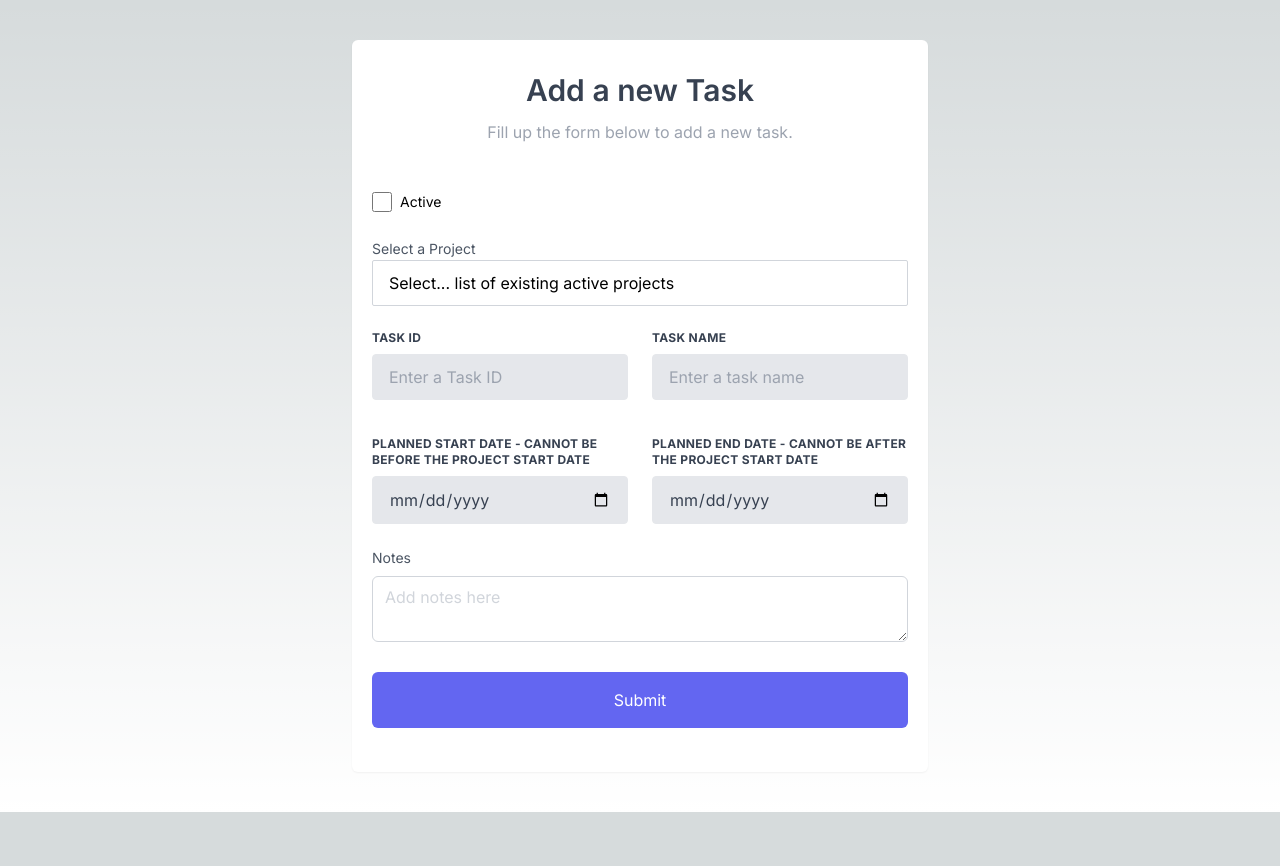
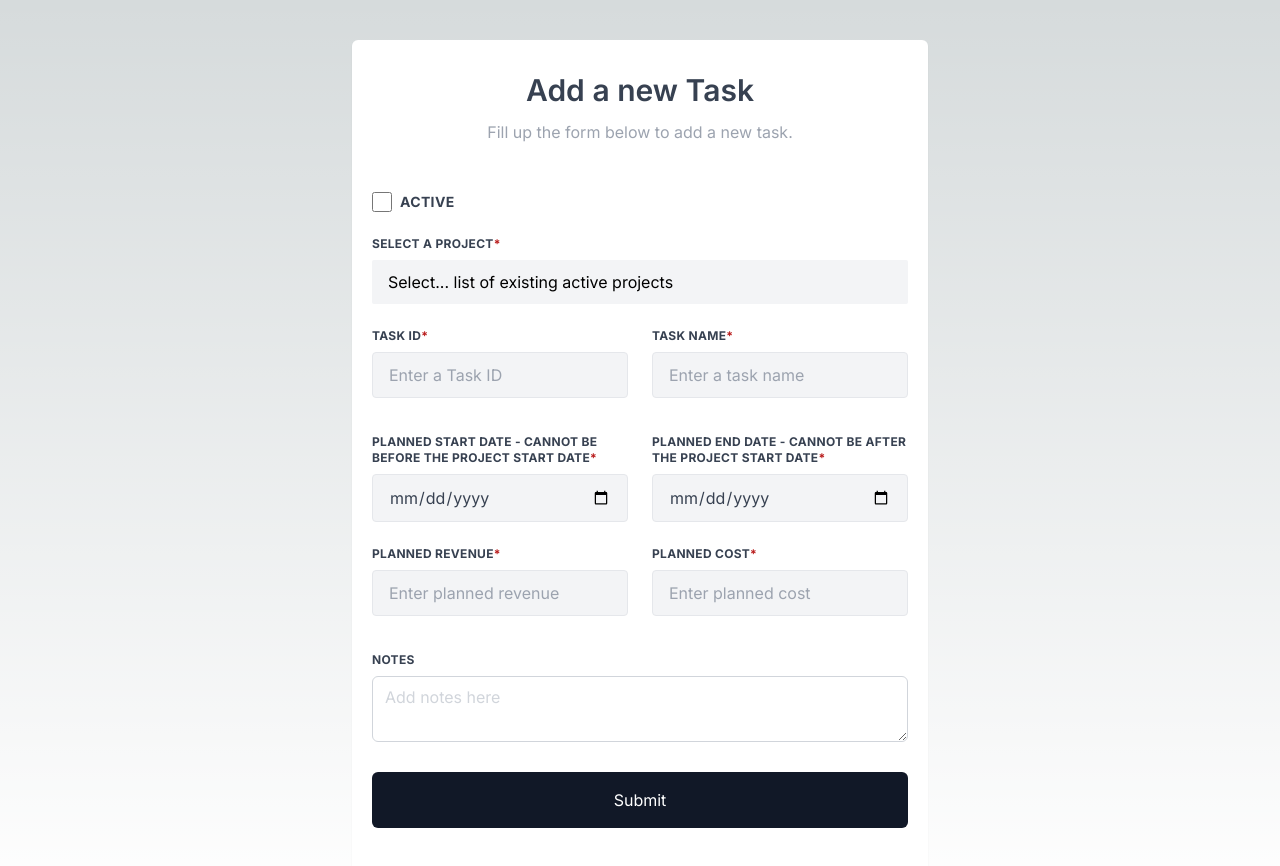
Before and after one commit to bashiraziz/EVMS, a Next.js app: page /addTask in a window 1280 px wide. Shown: the top 866 px of the page. Before the commit the page ends 812 px from the top, so only its background shows below. Built offline with nearby package versions, Linux system fonts and the light colour scheme.

Commit message:
Modified fields

```diff
--- a/app/addTask/page.tsx
+++ b/app/addTask/page.tsx
@@ -13,19 +13,20 @@ const AddTask: FC = () => {
     </div>
     <div>
       <form action="" method="POST">
-        <div className="flex items-center w-1/4">
+        <div className="flex items-center w-1/4 ">
             <input
             type="checkbox"
             name="active"
-            className="w-5 h-5 border border-gray-300 rounded-sm outline-none cursor-pointer"
+            className=" w-5 h-5 border border-gray-300 rounded-sm outline-none cursor-pointer"
           />
-            <label className="ml-2 text-sm" htmlFor="active">Active</label>
+                    {/* block uppercase tracking-wide text-gray-700 text-xs font-bold mb-2 */}
+            <label className="ml-2 tracking-wide text-sm uppercase text-gray-700 font-bold  " htmlFor="active">Active</label>
         </div>
             <br />
         <div className="w-12/12">
-            <label className="inline-block text-sm text-gray-600" htmlFor="color">Select a Project</label>
+            <label className="block uppercase tracking-wide text-gray-700 text-xs font-bold mb-2" htmlFor="">Select a Project<span className="text-red-700 ">*</span></label>
         <div className="relative flex w-full">
-            <select className="block w-full py-2.5 pl-4 pr-8 bg-white border border-gray-300 rounded-sm appearance-none cursor-pointer focus:outline-none hover:border-gray-400">
+            <select className="block w-full py-2.5 pl-4 pr-8 bg-gray-100 border-gray-300 rounded-sm appearance-none cursor-pointer focus:outline-none hover:border-gray-400">
       {/* project code + project name should be an existing active project */}
                 <option >Select... list of existing active projects</option>
                 <option value=" ">Select... list of existing active projects</option>
@@ -37,17 +38,17 @@ const AddTask: FC = () => {
 
         <div className="flex flex-wrap -mx-3 mb-6">
             <div className="w-full md:w-1/2 px-3 mb-6 md:mb-0">
-            <label className="block uppercase tracking-wide text-gray-700 text-xs font-bold mb-2" htmlFor="grid-first-name">
-                Task ID
+            <label className="block uppercase tracking-wide text-gray-700 text-xs font-bold mb-2" htmlFor="taskid">
+                Task ID<span className="text-red-700 ">*</span>
             </label>
-            <input className="appearance-none block w-full bg-gray-200 text-gray-700 border border-gray-200 rounded py-3 px-4 mb-3 leading-tight focus:outline-none focus:bg-white" id="grid-first-name" type="text" placeholder="Enter a Task ID" />
+            <input className="appearance-none block w-full bg-gray-100 text-gray-700 border border-gray-200 rounded py-3 px-4 mb-3 leading-tight focus:outline-none focus:bg-white" id="grid-first-name" type="text" placeholder="Enter a Task ID"  required/>
             {/* <p className="text-red-500 text-xs italic">Please fill out this field.</p> */}
             </div>
             <div className="w-full md:w-1/2 px-3">
-            <label className="block uppercase tracking-wide text-gray-700 text-xs font-bold mb-2" htmlFor="grid-last-name">
-                Task Name
+            <label className="block uppercase tracking-wide text-gray-700 text-xs font-bold mb-2" htmlFor="taskname">
+                Task Name<span className="text-red-700 ">*</span>
             </label>
-            <input className="appearance-none block w-full bg-gray-200 text-gray-700 border border-gray-200 rounded py-3 px-4 leading-tight focus:outline-none focus:bg-white focus:border-gray-500" id="grid-last-name" type="text" placeholder="Enter a task name" />
+            <input className="appearance-none block w-full bg-gray-100 text-gray-700 border border-gray-200 rounded py-3 px-4 leading-tight focus:outline-none focus:bg-white focus:border-gray-500" id="grid-last-name" type="text" placeholder="Enter a task name" required />
             </div>
         </div>
 
@@ -55,30 +56,46 @@ const AddTask: FC = () => {
     <div className="flex flex-wrap -mx-3 mb-6">
         <div className="w-full md:w-1/2 px-3 mb-6 md:mb-0">
             {/* start date cannot be before the start date of the project */}
-          <label htmlFor="startDate" className="block uppercase tracking-wide text-gray-700 text-xs font-bold mb-2">Planned Start Date -  Cannot be before the project start date </label>
+          <label htmlFor="startDate" className="block uppercase tracking-wide text-gray-700 text-xs font-bold mb-2">Planned Start Date -  Cannot be before the project start date<span className="text-red-700 ">*</span>
+         </label>
           <input
             type="Date"
             name="startDate"
             required
-            className="appearance-none block w-full bg-gray-200 text-gray-700 border border-gray-200 rounded py-3 px-4 leading-tight focus:outline-none focus:bg-white focus:border-gray-500"
+            className="appearance-none block w-full bg-gray-100 text-gray-700 border border-gray-200 rounded py-3 px-4 leading-tight focus:outline-none focus:bg-white focus:border-gray-500"
           />
         </div>
 
         <div className="w-full md:w-1/2 px-3 mb-6 md:mb-0">
             {/* start date cannot be before the start date of the project */}
-          <label htmlFor="startDate" className="block uppercase tracking-wide text-gray-700 text-xs font-bold mb-2">Planned End Date -  Cannot be after the project start date </label>
+          <label htmlFor="startDate" className="block uppercase tracking-wide text-gray-700 text-xs font-bold mb-2">Planned End Date -  Cannot be after the project start date<span className="text-red-700 ">*</span> </label>
           <input
             type="Date"
             name="startDate"
             required
-            className="appearance-none block w-full bg-gray-200 text-gray-700 border border-gray-200 rounded py-3 px-4 leading-tight focus:outline-none focus:bg-white focus:border-gray-500"
+            className="appearance-none block w-full bg-gray-100 text-gray-700 border border-gray-200 rounded py-3 px-4 leading-tight focus:outline-none focus:bg-white focus:border-gray-500"
           />
+            </div>
         </div>
 
+        <div className="flex flex-wrap -mx-3 mb-6">
+            <div className="w-full md:w-1/2 px-3 mb-6 md:mb-0">
+            <label className="block uppercase tracking-wide text-gray-700 text-xs font-bold mb-2" htmlFor="plannedRevenue">
+                Planned Revenue<span className="text-red-700 ">*</span>
+            </label>
+            <input className="appearance-none block w-full bg-gray-100 text-gray-700 border border-gray-200 rounded py-3 px-4 mb-3 leading-tight focus:outline-none focus:bg-white" id="plannedRevenue" type="number" placeholder="Enter planned revenue" required />
+            {/* <p className="text-red-500 text-xs italic">Please fill out this field.</p> */}
+            </div>
+            <div className="w-full md:w-1/2 px-3">
+            <label className="block uppercase tracking-wide text-gray-700 text-xs font-bold mb-2" htmlFor="plannedCost">
+                Planned Cost<span className="text-red-700 ">*</span>
+            </label>
+            <input className="appearance-none block w-full bg-gray-100 text-gray-700 border border-gray-200 rounded py-3 px-4 leading-tight focus:outline-none focus:bg-white focus:border-gray-500" id="plannedCost" type="number" placeholder="Enter planned cost"  required/>
+            </div>
+        </div>
 
-        </div>
         <div className="mb-6">
-          <label htmlFor="notes" className="block mb-2 text-sm text-gray-600"
+          <label htmlFor="notes" className="block uppercase tracking-wide text-gray-700 text-xs font-bold mb-2"
             >Notes</label
           >
           <textarea
@@ -91,7 +108,7 @@ const AddTask: FC = () => {
         <div className="mb-6">
           <button
             type="submit"
-            className="w-full px-2 py-4 text-white bg-indigo-500 rounded-md  focus:bg-indigo-600 focus:outline-none"
+            className="w-full px-2 py-4 text-white bg-gray-900 rounded-md  focus:bg-gray-600 focus:outline-none"
           >
             Submit
           </button>
```
